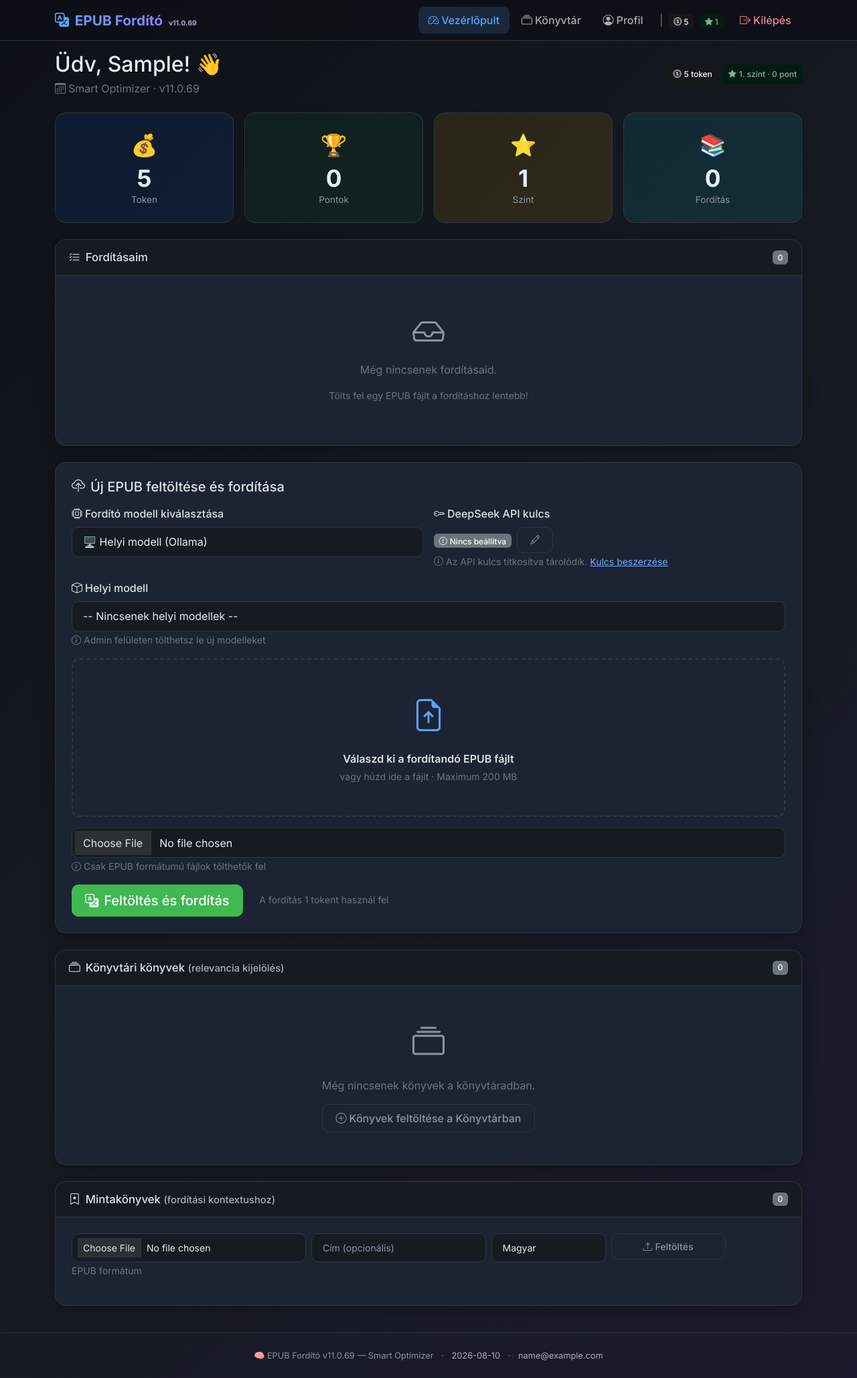
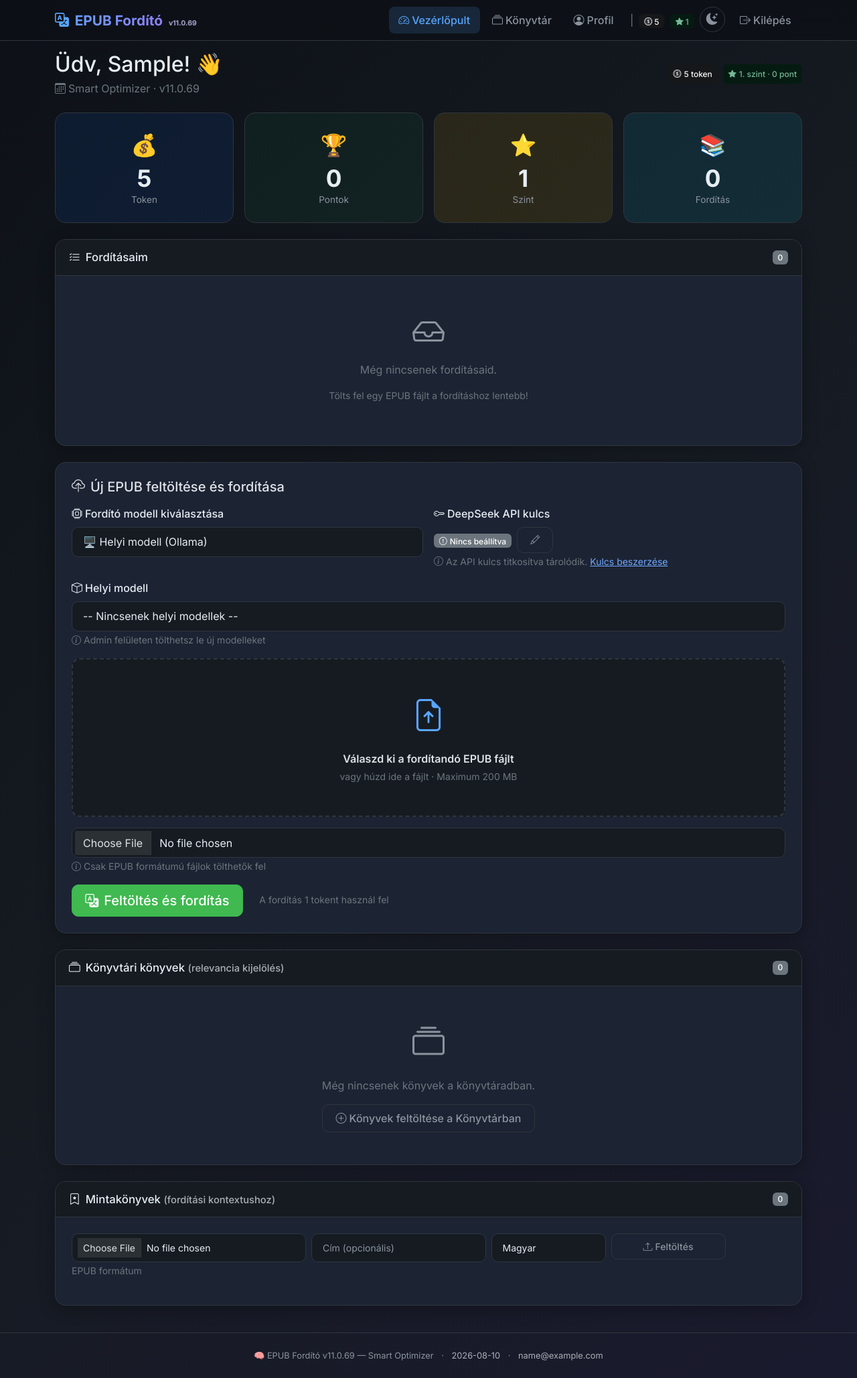
Before and after one commit to sorosg/Epub-translate, a Flask app: page /dashboard in a window 1280 px wide. Shown: the whole page at 67% size. Run offline with Flask 3, Linux system fonts and the light colour scheme; the visitor is signed in with stand-in values (Sample User, id 1); data that the repository does not hold is empty; parts of the project's set-up code (start-up, migrations or seed data) failed here and were passed over.

Commit message:
v11.0.69: #10 Sötét/világos téma váltó – CSS változók + API mentés
Backend:
- /api/user/settings: dark_mode paraméter támogatás hozzáadva
- User.dark_mode oszlop mentése az adatbázisba

Frontend (base.html teljes újraírása):
- CSS változós témakezelés: [data-bs-theme=dark/light]
- Világos téma: GitHub-szerű világos színséma
- Témaváltó gomb (🌙/☀️ ikon) a navbar jobb oldalán
- Azonnali API mentés a preferencia változásakor
- Bejelentkezéskor automatikus téma visszaállítás
- Reszponzív dizájn megőrzése mindkét témában
- Bootstrap 5.3 data-bs-theme attribútum használata

ROADMAP.md: #10 Sötét/világos téma váltó -> KÉSZ

```diff
--- a/src/backend/app.py
+++ b/src/backend/app.py
@@ -837,7 +837,7 @@ def profile():
 @app.route('/api/user/settings', methods=['POST'])
 @login_required
 def user_settings():
-    """Felhasználói beállítások mentése (API kulcs, preferált modell)"""
+    """Felhasználói beállítások mentése (API kulcs, preferált modell, téma)"""
     data = request.get_json() or {}
 
     # DeepSeek API kulcs mentése
@@ -851,6 +851,10 @@ def user_settings():
     # Preferált modell név
     if 'preferred_model' in data:
         current_user.preferred_model = data['preferred_model']
+
+    # Sötét/világos téma preferencia (10. fejlesztés)
+    if 'dark_mode' in data:
+        current_user.dark_mode = bool(data['dark_mode'])
 
     db.session.commit()
 
@@ -858,7 +862,8 @@ def user_settings():
         'success': True,
         'deepseek_api_key': ('***' + current_user.deepseek_api_key[-4:]) if current_user.deepseek_api_key else '',
         'preferred_model_source': current_user.preferred_model_source,
-        'preferred_model': current_user.preferred_model
+        'preferred_model': current_user.preferred_model,
+        'dark_mode': current_user.dark_mode
     })
 
 @app.route('/api/models/list')
--- a/src/backend/templates/base.html
+++ b/src/backend/templates/base.html
@@ -8,7 +8,8 @@
 <link href="https://cdn.jsdelivr.net/npm/bootstrap-icons@1.11.3/font/bootstrap-icons.css" rel="stylesheet">
 <link href="https://fonts.googleapis.com/css2?family=Inter:wght@400;500;600;700&display=swap" rel="stylesheet">
 <style>
-:root {
+/* === SÖTÉT TÉMA (alapértelmezett) === */
+:root, [data-bs-theme="dark"] {
   --bg-primary: #0d1117;
   --bg-secondary: #161b22;
   --bg-card: #1c2333;
@@ -21,6 +22,30 @@
   --accent-yellow: #d2991d;
   --accent-purple: #a371f7;
   --gradient-hero: linear-gradient(135deg, #0d1117 0%, #161b22 50%, #1a1a2e 100%);
+  --shadow-sm: 0 4px 24px rgba(0,0,0,0.3);
+  --shadow-lg: 0 8px 32px rgba(0,0,0,0.4);
+  --hover-bg: rgba(88, 166, 255, 0.1);
+  --hover-active: rgba(88, 166, 255, 0.15);
+}
+
+/* === VILÁGOS TÉMA === */
+[data-bs-theme="light"] {
+  --bg-primary: #f6f8fa;
+  --bg-secondary: #ffffff;
+  --bg-card: #ffffff;
+  --border-color: #d0d7de;
+  --text-primary: #1f2328;
+  --text-secondary: #656d76;
+  --accent-blue: #0969da;
+  --accent-green: #1a7f37;
+  --accent-red: #cf222e;
+  --accent-yellow: #9a6700;
+  --accent-purple: #8250df;
+  --gradient-hero: linear-gradient(135deg, #f6f8fa 0%, #ffffff 50%, #f3f4f6 100%);
+  --shadow-sm: 0 1px 3px rgba(31,35,40,0.12), 0 1px 2px rgba(31,35,40,0.06);
+  --shadow-lg: 0 8px 24px rgba(31,35,40,0.12), 0 2px 8px rgba(31,35,40,0.08);
+  --hover-bg: rgba(9, 105, 218, 0.08);
+  --hover-active: rgba(9, 105, 218, 0.12);
 }
 
 * { font-family: 'Inter', system-ui, -apple-system, sans-serif; }
@@ -65,13 +93,14 @@ body {
   border-radius: 8px;
   transition: all 0.2s ease;
   margin: 0 2px;
+  color: var(--text-secondary) !important;
 }
 .nav-link:hover {
-  background: rgba(88, 166, 255, 0.1);
+  background: var(--hover-bg);
   color: var(--accent-blue) !important;
 }
 .nav-link.active {
-  background: rgba(88, 166, 255, 0.15);
+  background: var(--hover-active);
   color: var(--accent-blue) !important;
 }
 
@@ -80,18 +109,19 @@ body {
   background: var(--bg-card);
   border: 1px solid var(--border-color);
   border-radius: 16px;
-  box-shadow: 0 4px 24px rgba(0,0,0,0.3);
+  box-shadow: var(--shadow-sm);
   transition: transform 0.2s ease, box-shadow 0.2s ease;
   overflow: hidden;
 }
 .card:hover {
-  box-shadow: 0 8px 32px rgba(0,0,0,0.4);
+  box-shadow: var(--shadow-lg);
 }
 .card-header {
   background: var(--bg-secondary);
   border-bottom: 1px solid var(--border-color);
   font-weight: 600;
   padding: 1rem 1.25rem;
+  color: var(--text-primary);
 }
 .card-header h5 { margin: 0; font-size: 1.05rem; }
 .card-body { padding: 1.5rem; }
@@ -164,18 +184,14 @@ body {
   color: var(--text-primary);
 }
 .form-control::placeholder { color: var(--text-secondary); }
-.form-check-input:checked {
-  background-color: var(--accent-blue);
-  border-color: var(--accent-blue);
-}
+.form-check-input:checked { background-color: var(--accent-blue); border-color: var(--accent-blue); }
+.form-label { color: var(--text-primary); font-weight: 500; }
 
 /* Táblázat */
-.table { margin-bottom: 0; }
-.table-dark {
-  --bs-table-bg: transparent;
-  --bs-table-color: var(--text-primary);
-  border-color: var(--border-color);
-}
+.table { margin-bottom: 0; color: var(--text-primary); }
+.table-dark { --bs-table-bg: transparent; border-color: var(--border-color); }
+[data-bs-theme="light"] .table { --bs-table-bg: transparent; border-color: var(--border-color); }
+[data-bs-theme="light"] .table-dark { --bs-table-color: var(--text-primary); }
 .table > thead { border-bottom: 2px solid var(--border-color); }
 .table > thead th {
   font-weight: 600;
@@ -252,24 +253,40 @@ body {
   padding: 2rem;
   text-align: center;
   transition: all 0.3s ease;
+  background: var(--bg-secondary);
 }
 .upload-zone:hover {
   border-color: var(--accent-blue);
-  background: rgba(88, 166, 255, 0.05);
+  background: var(--hover-bg);
 }
-
-/* Rezgő ikon */
-@keyframes pulse {
-  0%, 100% { transform: scale(1); }
-  50% { transform: scale(1.15); }
-}
-.pulse { animation: pulse 2s infinite; }
 
 /* Reszponzív */
 @media (max-width: 768px) {
   .stat-value { font-size: 1.5rem !important; }
   .card-body { padding: 1rem; }
   .navbar-brand { font-size: 1rem; }
+}
+
+/* Témaváltó gomb */
+#themeToggle {
+  background: transparent;
+  border: 1px solid var(--border-color);
+  border-radius: 50%;
+  width: 38px;
+  height: 38px;
+  display: flex;
+  align-items: center;
+  justify-content: center;
+  cursor: pointer;
+  transition: all 0.3s ease;
+  font-size: 1.1rem;
+  padding: 0;
+  color: var(--text-secondary);
+}
+#themeToggle:hover {
+  background: var(--hover-bg);
+  color: var(--accent-yellow);
+  transform: rotate(15deg);
 }
 </style>
 </head>
@@ -307,7 +324,11 @@ body {
               <i class="bi bi-star-fill"></i> {{ current_user.level }}
             </span>
           </span>
-          <a class="nav-link text-danger-emphasis" href="/logout"><i class="bi bi-box-arrow-right me-1"></i>Kilépés</a>
+          <!-- Témaváltó gomb (10. fejlesztés) -->
+          <button id="themeToggle" title="Váltás sötét/világos témára" onclick="toggleTheme()">
+            <i id="themeIcon" class="bi {{ 'bi-moon-stars-fill' if current_user.is_authenticated and current_user.dark_mode else 'bi-sun-fill' }}"></i>
+          </button>
+          <a class="nav-link text-danger-emphasis ms-2" href="/logout"><i class="bi bi-box-arrow-right me-1"></i>Kilépés</a>
         {% endif %}
       </div>
     </div>
@@ -376,6 +397,29 @@ document.addEventListener('DOMContentLoaded', () => {
     }
   });
 });
+
+// === TÉMAVÁLTÁS (10. fejlesztés) ===
+async function toggleTheme() {
+  const html = document.getElementById('htmlRoot');
+  const icon = document.getElementById('themeIcon');
+  const isDark = html.getAttribute('data-bs-theme') === 'dark';
+  const newTheme = isDark ? 'light' : 'dark';
+
+  // Vizualis valtas
+  html.setAttribute('data-bs-theme', newTheme);
+  icon.className = 'bi ' + (newTheme === 'dark' ? 'bi-moon-stars-fill' : 'bi-sun-fill');
+
+  // Mentes a backendbe
+  try {
+    await fetch('/api/user/settings', {
+      method: 'POST',
+      headers: {'Content-Type': 'application/json'},
+      body: JSON.stringify({dark_mode: newTheme === 'dark'})
+    });
+  } catch(e) {
+    console.error('Téma mentési hiba:', e);
+  }
+}
 </script>
 {% block scripts %}{% endblock %}
 </body>
```
Also changed, not shown: other parts of src/backend/templates/base.html (+17 -39 lines), ROADMAP.md (+8 -5 lines).
